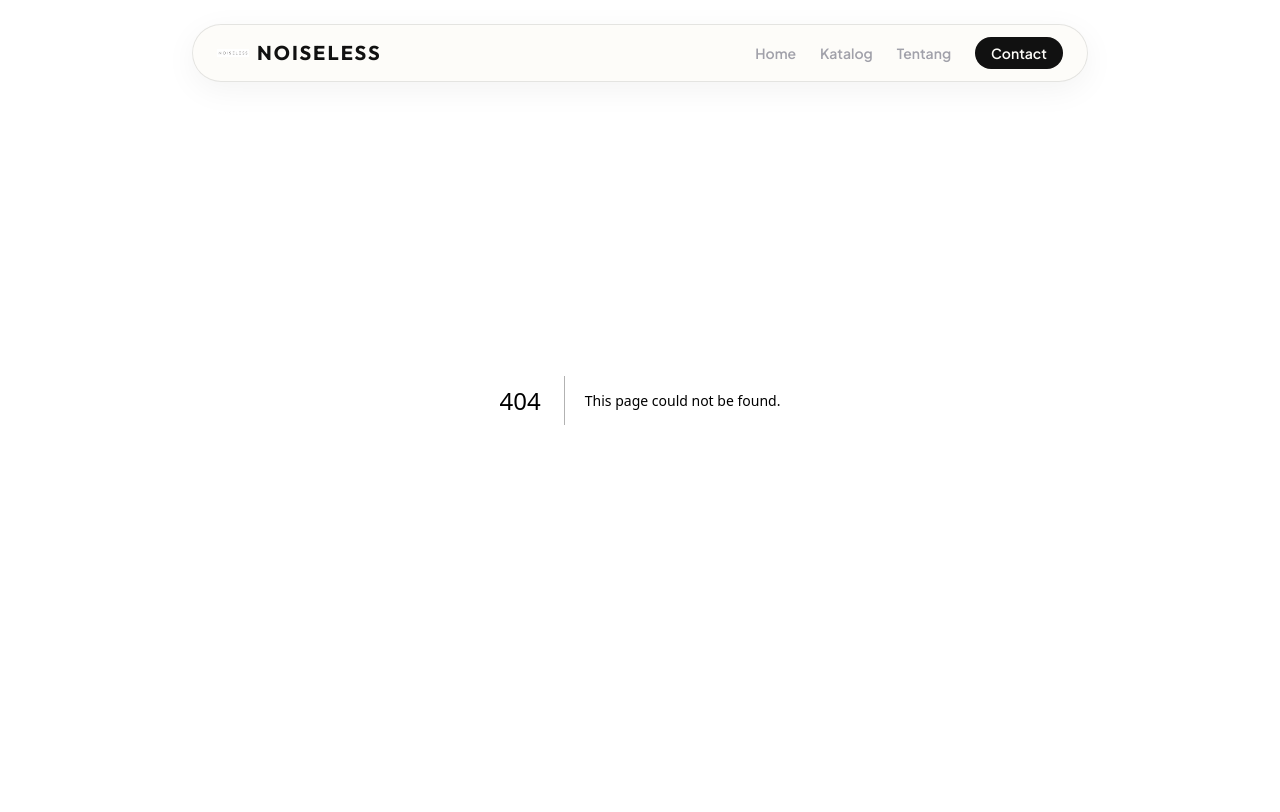
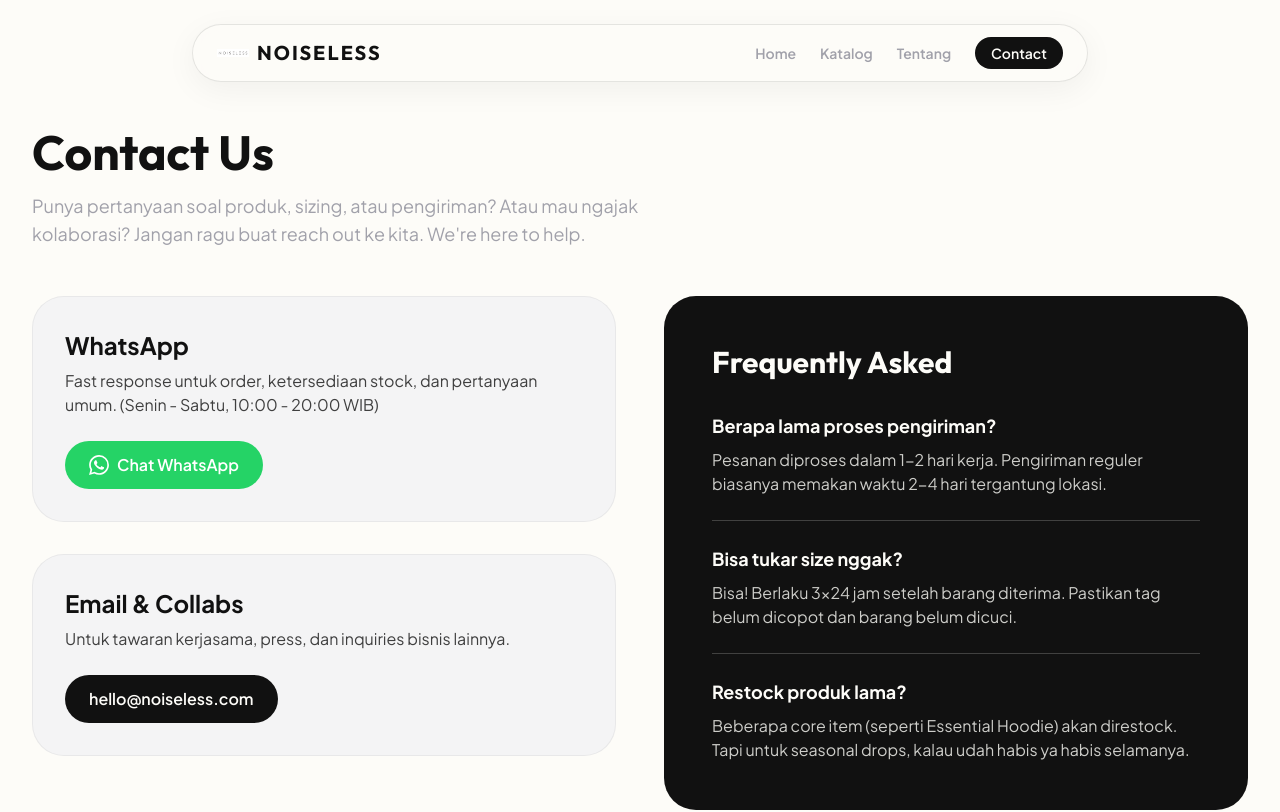
Before and after one commit to imamabdurrahmann/noiseless-website, a Next.js app: page /contact in a window 1280 px wide. Before the commit this address had no page. Shown: the top 812 px of the page. Built offline with nearby package versions, Linux system fonts and the light colour scheme.

Commit message:
feat: add dedicated contact page

```diff
--- /dev/null
+++ b/app/contact/page.tsx
@@ -0,0 +1,79 @@
+import { Metadata } from 'next';
+
+export const metadata: Metadata = {
+  title: 'Contact - Noiseless',
+  description: 'Hubungi tim Noiseless untuk pertanyaan, kolaborasi, atau order.',
+};
+
+export default function ContactPage() {
+  return (
+    <div className="pt-28 sm:pt-32 pb-16 px-4 sm:px-6 lg:px-8">
+      <div className="max-w-7xl mx-auto">
+        <h1 className="text-4xl md:text-5xl font-display font-bold mb-4">Contact Us</h1>
+        <p className="text-muted text-lg mb-12 max-w-2xl">
+          Punya pertanyaan soal produk, sizing, atau pengiriman? Atau mau ngajak kolaborasi?
+          Jangan ragu buat reach out ke kita. We're here to help.
+        </p>
+
+        <div className="grid grid-cols-1 lg:grid-cols-2 gap-12">
+          {/* Left Column: Contact Methods */}
+          <div className="space-y-8">
+            <div className="bg-zinc-100 dark:bg-zinc-900/60 rounded-[2rem] p-8 border border-black/5 dark:border-white/5 hover:shadow-lg transition-shadow">
+              <h2 className="text-2xl font-bold mb-2">WhatsApp</h2>
+              <p className="text-foreground/80 mb-6">
+                Fast response untuk order, ketersediaan stock, dan pertanyaan umum.
+                (Senin - Sabtu, 10:00 - 20:00 WIB)
+              </p>
+              <a
+                href="https://wa.me/6281234567890"
+                target="_blank"
+                rel="noopener noreferrer"
+                className="inline-flex items-center justify-center bg-[#25D366] text-white px-6 py-3 font-semibold rounded-full hover:scale-105 transition-transform"
+              >
+                <svg className="w-5 h-5 mr-2" fill="currentColor" viewBox="0 0 24 24" xmlns="http://www.w3.org/2000/svg">
+                  <path d="M17.472 14.382c-.297-.149-1.758-.867-2.03-.967-.273-.099-.471-.148-.67.15-.197.297-.767.966-.94 1.164-.173.199-.347.223-.644.075-.297-.15-1.255-.463-2.39-1.475-.883-.788-1.48-1.761-1.653-2.059-.173-.297-.018-.458.13-.606.134-.133.298-.347.446-.52.149-.174.198-.298.298-.497.099-.198.05-.371-.025-.52-.075-.149-.669-1.612-.916-2.207-.242-.579-.487-.5-.669-.51a12.8 12.8 0 0 0-.57-.01c-.198 0-.52.074-.792.372-.272.297-1.04 1.016-1.04 2.479 0 1.462 1.065 2.875 1.213 3.074.149.198 2.096 3.2 5.077 4.487.709.306 1.262.489 1.694.625.712.227 1.36.195 1.871.118.571-.085 1.758-.719 2.006-1.413.248-.694.248-1.289.173-1.413-.074-.124-.272-.198-.57-.347m-5.421 7.403h-.004a9.87 9.87 0 0 1-5.031-1.378l-.361-.214-3.741.982.998-3.648-.235-.374a9.86 9.86 0 0 1-1.51-5.26c.001-5.45 4.436-9.884 9.888-9.884 2.64 0 5.122 1.03 6.988 2.898a9.825 9.825 0 0 1 2.893 6.994c-.003 5.45-4.437 9.884-9.885 9.884m8.413-18.297A11.815 11.815 0 0 0 12.05 0C5.495 0 .16 5.335.157 11.892c0 2.096.547 4.142 1.588 5.945L.057 24l6.305-1.654a11.882 11.882 0 0 0 5.683 1.448h.005c6.554 0 11.89-5.335 11.893-11.893a11.821 11.821 0 0 0-3.48-8.413Z"/>
+                </svg>
+                Chat WhatsApp
+              </a>
+            </div>
+
+            <div className="bg-zinc-100 dark:bg-zinc-900/60 rounded-[2rem] p-8 border border-black/5 dark:border-white/5 hover:shadow-lg transition-shadow">
+              <h2 className="text-2xl font-bold mb-2">Email & Collabs</h2>
+              <p className="text-foreground/80 mb-6">
+                Untuk tawaran kerjasama, press, dan inquiries bisnis lainnya.
+              </p>
+              <a
+                href="mailto:hello@noiseless.com"
+                className="inline-flex items-center justify-center bg-foreground text-background px-6 py-3 font-semibold rounded-full hover:scale-105 transition-transform"
+              >
+                hello@noiseless.com
+              </a>
+            </div>
+          </div>
+
+          {/* Right Column: FAQ / Info */}
+          <div className="bg-foreground text-background rounded-[2rem] p-8 lg:p-12">
+            <h2 className="text-3xl font-display font-bold mb-8">Frequently Asked</h2>
+
+            <div className="space-y-6">
+              <div>
+                <h3 className="font-bold text-lg mb-2">Berapa lama proses pengiriman?</h3>
+                <p className="text-background/80">Pesanan diproses dalam 1-2 hari kerja. Pengiriman reguler biasanya memakan waktu 2-4 hari tergantung lokasi.</p>
+              </div>
+              <hr className="border-background/20" />
+              <div>
+                <h3 className="font-bold text-lg mb-2">Bisa tukar size nggak?</h3>
+                <p className="text-background/80">Bisa! Berlaku 3x24 jam setelah barang diterima. Pastikan tag belum dicopot dan barang belum dicuci.</p>
+              </div>
+              <hr className="border-background/20" />
+              <div>
+                <h3 className="font-bold text-lg mb-2">Restock produk lama?</h3>
+                <p className="text-background/80">Beberapa core item (seperti Essential Hoodie) akan direstock. Tapi untuk seasonal drops, kalau udah habis ya habis selamanya.</p>
+              </div>
+            </div>
+          </div>
+        </div>
+      </div>
+    </div>
+  );
+}
--- a/app/tentang/page.tsx
+++ b/app/tentang/page.tsx
@@ -33,18 +33,6 @@ export default function TentangPage() {
             <li>Harga jujur — nggak ada markup gila-gilaan</li>
           </ul>
 
-          <h2 id="contact" className="text-xl font-bold mt-8 mb-4">Hubungi Kami</h2>
-          <p className="text-foreground/80 mb-4">
-            Mau tau lebih lanjut atau langsung order? Hubungi kami via WhatsApp:
-          </p>
-          <a
-            href="https://wa.me/6281234567890"
-            target="_blank"
-            rel="noopener noreferrer"
-            className="inline-block bg-foreground text-background px-6 py-3 font-medium hover:scale-105 transition-transform rounded-full"
-          >
-            Chat WhatsApp
-          </a>
         </div>
       </div>
     </div>
--- a/components/Header.tsx
+++ b/components/Header.tsx
@@ -35,7 +35,7 @@ export default function Header() {
             <Link href="/tentang" className="text-sm font-semibold text-muted hover:text-accent transition-colors">
               Tentang
             </Link>
-            <Link href="/tentang#contact" className="text-sm font-semibold text-background bg-foreground px-4 py-1.5 rounded-full hover:bg-accent transition-colors">
+            <Link href="/contact" className="text-sm font-semibold text-background bg-foreground px-4 py-1.5 rounded-full hover:bg-accent transition-colors">
               Contact
             </Link>
           </div>
@@ -68,7 +68,7 @@ export default function Header() {
             <Link onClick={() => setIsMenuOpen(false)} href="/tentang" className="block py-2 text-sm font-semibold text-foreground hover:text-accent">
               Tentang
             </Link>
-            <Link onClick={() => setIsMenuOpen(false)} href="/tentang#contact" className="block py-2 text-sm font-semibold text-accent">
+            <Link onClick={() => setIsMenuOpen(false)} href="/contact" className="block py-2 text-sm font-semibold text-accent">
               Contact
             </Link>
           </div>
```
